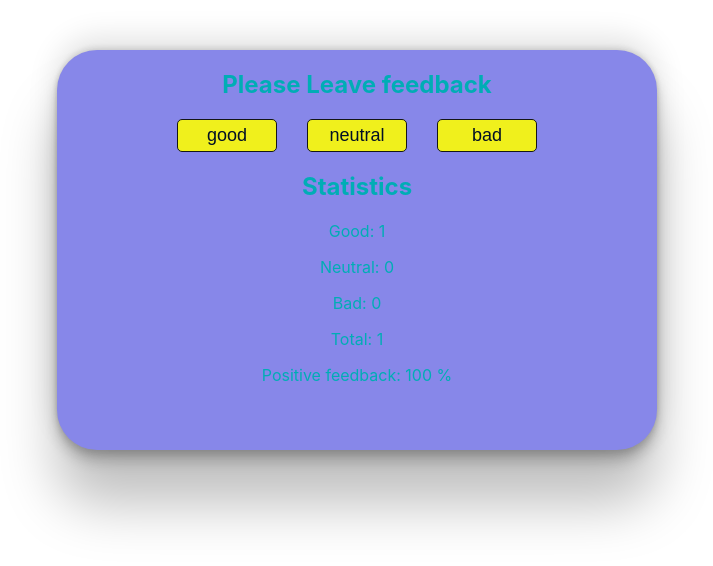
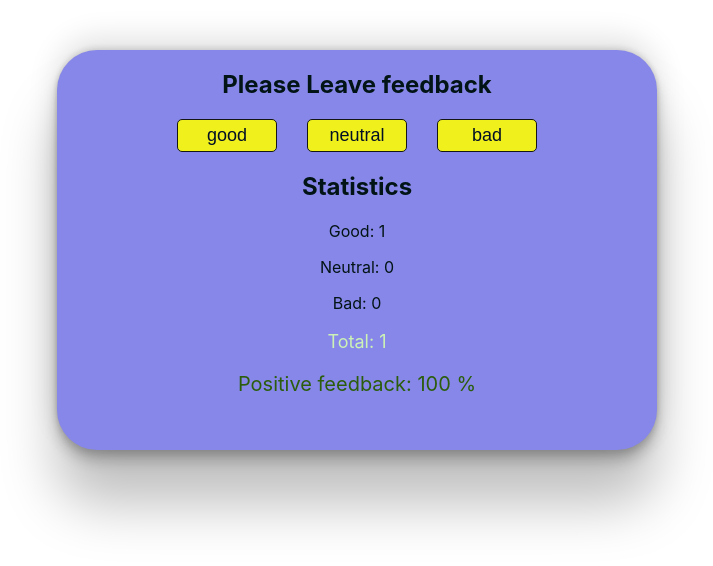
Before and after one commit to Maksym-Ocheretniuk/goit-react-hw-02-feedback, a React (Create React App) app: page / in a window 1280 px wide. Both pictures are taken after a click on the button "good". Shown: the top 566 px of the page, without its empty margins (283-996 px from the left). Built offline with nearby package versions, Linux system fonts and the light colour scheme.

Commit message:
Statistics + Notification style

```diff
--- a/src/components/App.module.css
+++ b/src/components/App.module.css
@@ -10,7 +10,7 @@
   margin-top: 50px;
 
   background-color: rgb(135, 135, 233);
-  color: #00adb5;
+  color: #021415;
 
   border-radius: 40px;
   box-shadow: rgba(0, 0, 0, 0.25) 0px 54px 55px,
--- a/src/components/Notification/Notification.jsx
+++ b/src/components/Notification/Notification.jsx
@@ -1,10 +1,10 @@
 import PropTypes from 'prop-types';
-// import css from './Notification.module.css';
+import css from './Notification.module.css';
 
 export const Notification = ({ message }) => {
   return (
-    <div>
-      <p>{message}</p>
+    <div className={css.notificationWrapper}>
+      <p className={css.notification}>{message}</p>
     </div>
   );
 };
--- a/src/components/Notification/Notification.module.css
+++ b/src/components/Notification/Notification.module.css
@@ -0,0 +1,8 @@
+.notificationWrapper {
+  margin: 0 auto;
+}
+.notification {
+  font-size: 22px;
+  color: #f2380a;
+  text-decoration-line: underline;
+}
--- a/src/components/Statistics/Statistics.jsx
+++ b/src/components/Statistics/Statistics.jsx
@@ -1,5 +1,5 @@
 import PropTypes from 'prop-types';
-// import css from './Statistics.module.css';
+import css from './Statistics.module.css';
 
 export const Statistics = ({
   good,
@@ -13,8 +13,10 @@ export const Statistics = ({
       <p>Good: {good} </p>
       <p>Neutral: {neutral} </p>
       <p>Bad: {bad} </p>
-      <p>Total: {total} </p>
-      <p>Positive feedback: {positivePercentage} %</p>
+      <p className={css.total}>Total: {total} </p>
+      <p className={css.positiveFeedback}>
+        Positive feedback: {positivePercentage} %
+      </p>
     </div>
   );
 };
--- a/src/components/Statistics/Statistics.module.css
+++ b/src/components/Statistics/Statistics.module.css
@@ -0,0 +1,8 @@
+.total {
+  font-size: 18px;
+  color: #ccf2b5;
+}
+.positiveFeedback {
+  font-size: 20px;
+  color: #2b5d0c;
+}
```
